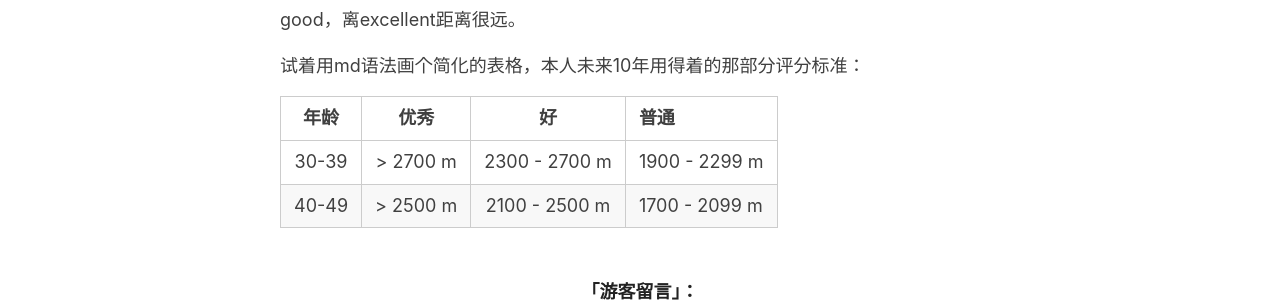
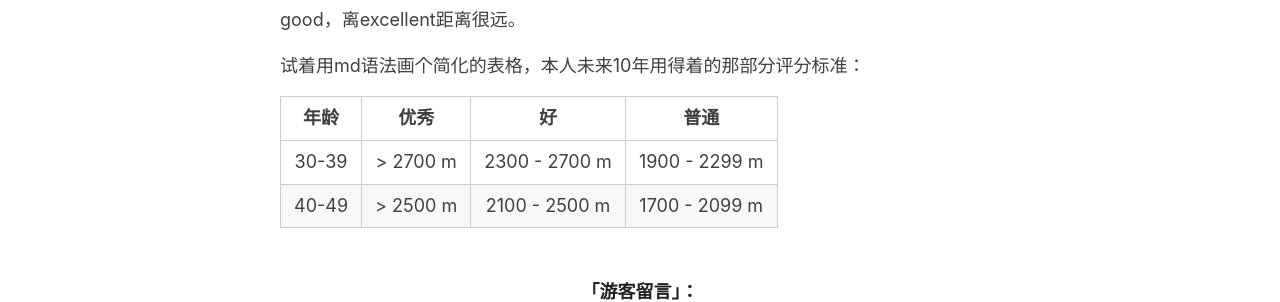
Before and after one commit to athletik/athletik.github.io, a Jekyll site: the page built from _posts/2020-12-24-两次12分钟跑.md, in a window 1280 px wide. Shown: the part 635-937 px from the top of the page. Built offline with Jekyll 4.4.1, drawn with Linux system fonts in a browser that asks for light colours; comment, search, counter and statistics services are not loaded.

Commit message:
Update 2020-12-24-两次12分钟跑.md

```diff
--- a/_posts/2020-12-24-两次12分钟跑.md
+++ b/_posts/2020-12-24-两次12分钟跑.md
@@ -10,7 +10,7 @@
 
 试着用md语法画个简化的表格，本人未来10年用得着的那部分评分标准：
 
-| 年龄 | 优秀 | 好 | 普通 |
-| :---: | :---: | :---: |
-| 30-39 | > 2700 m | 2300 - 2700 m | 1900 - 2299 m |
-| 40-49 | > 2500 m | 2100 - 2500 m | 1700 - 2099 m |
+年龄 | 优秀 | 好 |普通
+:---: | :---: | :---: | :---:
+30-39 | > 2700 m | 2300 - 2700 m |1900 - 2299 m
+40-49 | > 2500 m | 2100 - 2500 m | 1700 - 2099 m
```
